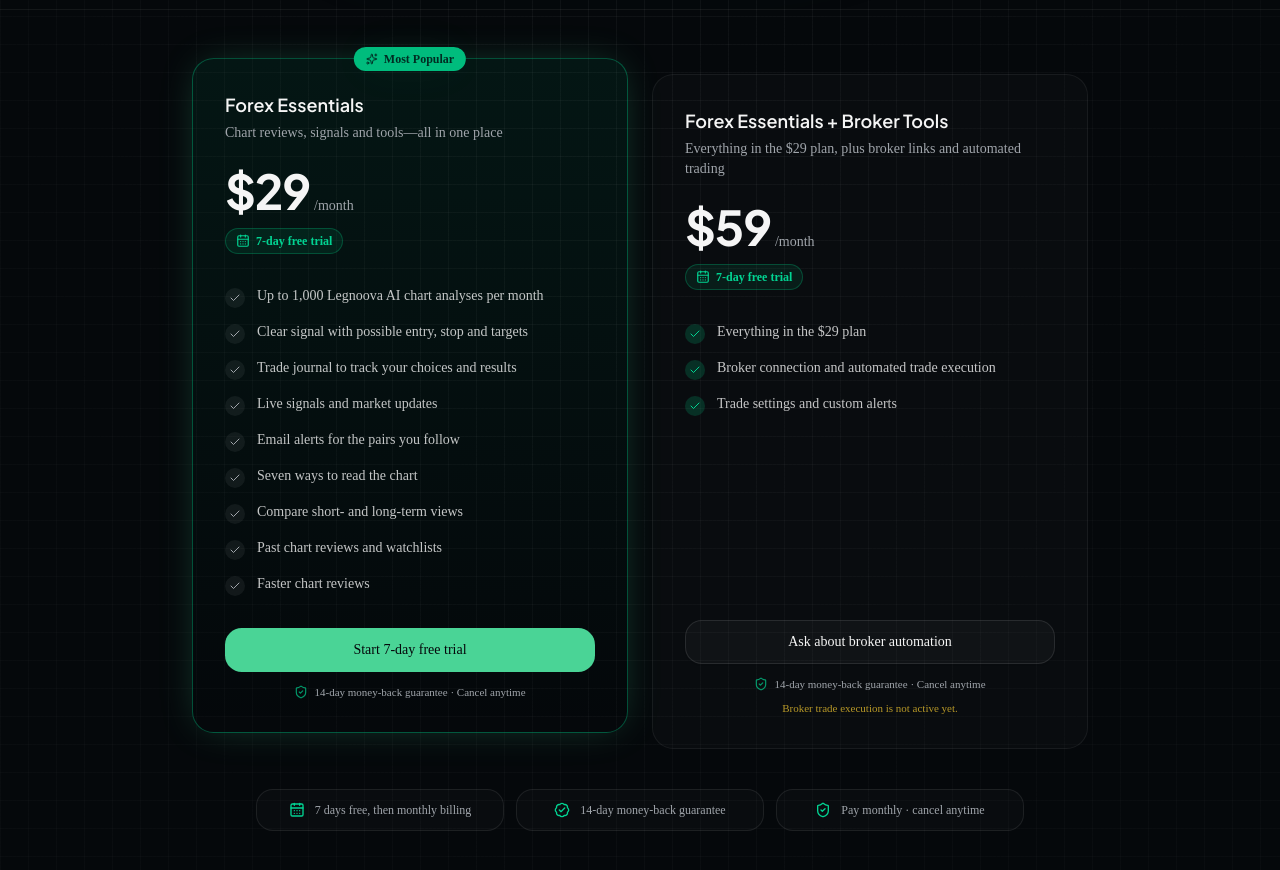
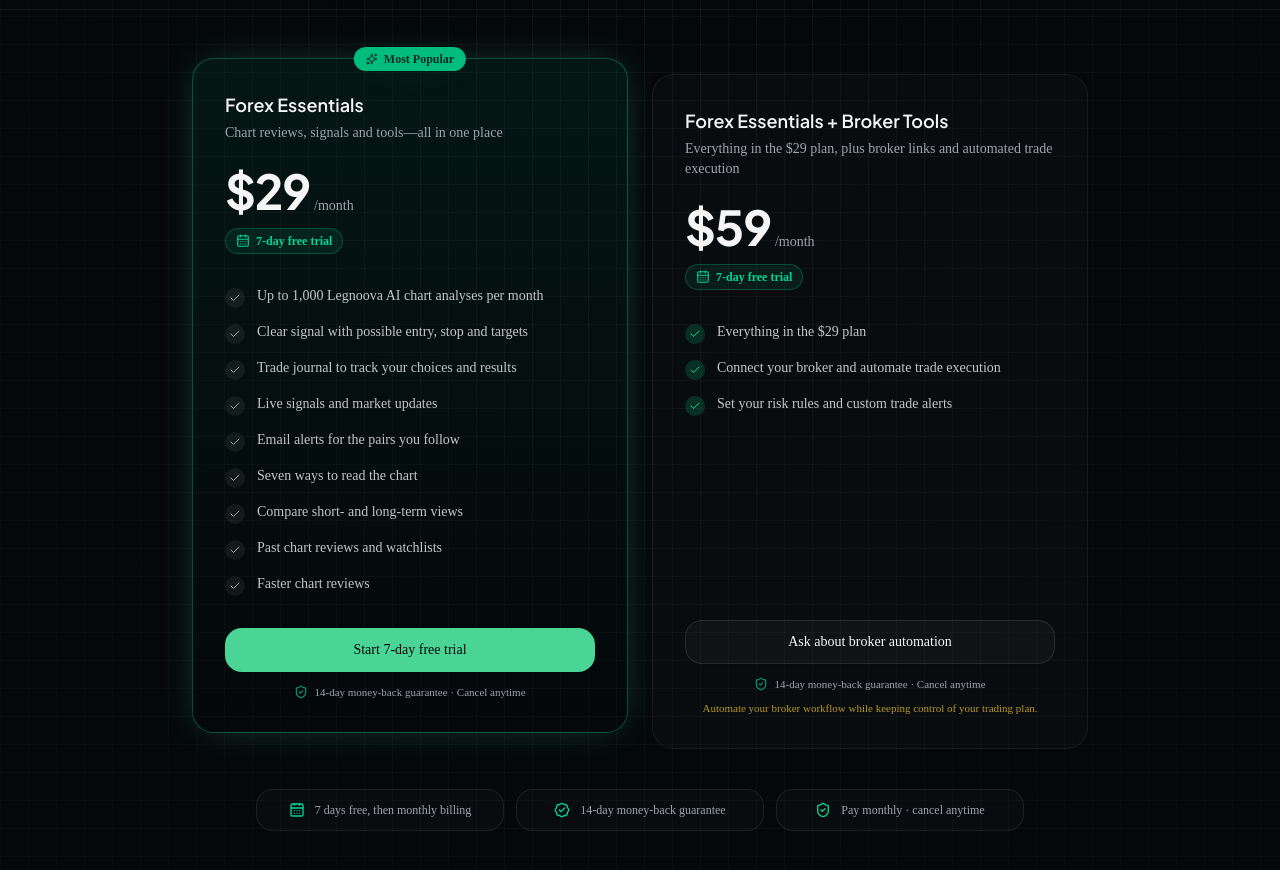
Before and after one commit to Franco-KF/legnoova, a Next.js app: page /pricing in a window 1280 px wide. Shown: the part 460-1330 px from the top of the page. Built offline with nearby package versions, Linux system fonts and the light colour scheme; no server answers.

Commit message:
Update marketing content and dependencies

```diff
--- a/package.json
+++ b/package.json
@@ -14,6 +14,7 @@
     "@aws-sdk/s3-request-presigner": "^3.1124.0",
     "@base-ui/react": "^1.7.0",
     "@google/generative-ai": "^0.24.1",
+    "@vercel/analytics": "^2.0.1",
     "bcryptjs": "^3.0.3",
     "class-variance-authority": "^0.7.1",
     "clsx": "^2.1.1",
--- a/src/app/layout.tsx
+++ b/src/app/layout.tsx
@@ -3,6 +3,7 @@
 import "./globals.css";
 import { Toaster } from "@/components/ui/sonner";
 import { siteConfig, siteUrl } from "@/config/site";
+import { Analytics } from "@vercel/analytics/next";
 
 const geistSans = Geist({
   variable: "--font-geist-sans",
@@ -85,6 +86,7 @@
       <body className="min-h-full flex flex-col bg-background dark">
         {children}
         <Toaster position="top-center" />
+        <Analytics />
       </body>
     </html>
   );
--- a/src/components/marketing/features.tsx
+++ b/src/components/marketing/features.tsx
@@ -95,9 +95,9 @@
   },
   {
     icon: Zap,
-    title: "Automate Your Broker · $59 Plan",
+    title: "Connect Your Broker. Automate Your Trades.",
     description:
-      "Ready to cut out manual steps? The $59 plan is for broker links and automated trade execution. Broker trading is not active yet.",
+      "Link your broker and let Legnoova put your trading plan into action. Get broker automation with the $59 plan, alongside chart reviews, signals and trading tools.",
     accent: "text-amber-400",
     border: "hover:border-amber-500/30",
     tint: "bg-amber-500/10",
@@ -117,7 +117,7 @@
           </h2>
           <p className="mt-4 text-muted-foreground">
             Spend less time searching chats. Check your chart, follow signals
-            and track your plan. Choose the $59 broker automation plan for the next step toward hands-free trading.
+            and track your plan. Automate your broker workflow with the $59 plan.
           </p>
         </div>
 
--- a/src/components/marketing/hero.tsx
+++ b/src/components/marketing/hero.tsx
@@ -21,7 +21,7 @@
           <div className="flex items-center gap-2 rounded-full border border-emerald-500/25 bg-emerald-500/[0.07] px-4 py-1.5">
             <Sparkles className="h-3.5 w-3.5 text-emerald-400" />
             <span className="text-sm text-emerald-300/90">
-              Forex chart analysis · $59 broker automation plan
+              Chart analysis and broker automation · Plans from $29
             </span>
             <span className="hidden h-3.5 w-px bg-emerald-500/30 sm:block" />
             <span className="hidden text-sm font-semibold text-emerald-300 sm:block">
@@ -34,9 +34,9 @@
         <h1
           className="animate-fade-in-up animation-delay-100 mx-auto mt-7 max-w-4xl text-center font-heading text-4xl font-bold leading-[1.1] tracking-tight text-foreground sm:text-5xl md:text-6xl lg:text-7xl"
         >
-          Tired of guessing from group signals?{" "}
+          Read the chart. Automate the trade.{" "}
           <span className="text-gradient-accent bg-gradient-to-r from-emerald-400 via-teal-400 to-cyan-400 bg-clip-text text-transparent">
-            Get a clearer look at your next trade.
+            Trade with less guesswork.
           </span>
         </h1>
 
@@ -44,9 +44,9 @@
         <p
           className="animate-fade-in-up animation-delay-200 mx-auto mt-6 max-w-2xl text-center text-base leading-relaxed text-muted-foreground sm:text-lg md:text-xl"
         >
-          Stop chasing calls across Telegram and forex groups. Share a chart
-          screenshot and get a clear second look at the trend, possible entry,
-          stop and targets—all in one place. Then choose your next move.
+          Stop chasing calls across Telegram and forex groups. Upload a chart
+          for a clear AI review, then connect broker automation to put your
+          trading plan into action—all in one place.
         </p>
 
         {/* CTA buttons */}
@@ -83,7 +83,7 @@
         >
           <div className="flex items-center gap-2 text-sm text-muted-foreground">
             <ShieldCheck className="h-4 w-4 text-emerald-400" />
-            Start simple · Go deeper when you are ready
+            Chart review · Signals · Broker automation
           </div>
           <div className="hidden h-4 w-px bg-white/[0.1] sm:block" />
           <div className="flex items-center gap-2 text-sm text-muted-foreground">
--- a/src/components/marketing/pricing.tsx
+++ b/src/components/marketing/pricing.tsx
@@ -16,9 +16,9 @@
             Get Your Forex Tools for $29.<br className="hidden sm:block" /> Add Broker Tools for $59.
           </h2>
           <p className="mt-4 text-muted-foreground">
-            Get chart reviews, signals and trading tools for $29 a month. Want
-            broker links and automated trading? The $59 plan is built for that.
-            Broker trade execution is not active yet. No plan can promise a profit.
+            Get chart reviews, signals and trading tools for $29 a month. Get
+            broker automation with the $59 plan. Choose the setup that fits how
+            you trade. Trading always carries risk.
           </p>
 
           <div className="mt-6 flex flex-wrap items-center justify-center gap-3">
--- a/src/config/faqs.ts
+++ b/src/config/faqs.ts
@@ -38,7 +38,7 @@
   {
     question: "Does Legnoova automate trades through my broker?",
     answer:
-      "Broker automation is part of the $59 plan, but broker trade execution is not active yet. The current app does not place trades. You stay in control of every decision.",
+      "Yes. The $59 plan includes broker automation. Connect your broker, set your trade rules and let Legnoova automate your trading workflow. Trading involves risk, so set rules that fit your needs and monitor your account.",
   },
   {
     question: "Is the win rate 92%, and will Legnoova make me profitable?",
--- a/src/config/plans.ts
+++ b/src/config/plans.ts
@@ -53,14 +53,14 @@
     name: "Forex Essentials + Broker Tools",
     price: 59,
     period: "/month",
-    tagline: "Everything in the $29 plan, plus broker links and automated trading",
+    tagline: "Everything in the $29 plan, plus broker links and automated trade execution",
     highlight: true,
     trialDays: TRIAL_DAYS,
-    note: "Broker trade execution is not active yet.",
+    note: "Automate your broker workflow while keeping control of your trading plan.",
     features: [
       "Everything in the $29 plan",
-      "Broker connection and automated trade execution",
-      "Trade settings and custom alerts",
+      "Connect your broker and automate trade execution",
+      "Set your risk rules and custom trade alerts",
     ],
     cta: `Start ${TRIAL_DAYS}-day free trial`,
     priceId: process.env.NEXT_PUBLIC_PADDLE_PRICE_BROKER,
--- a/src/config/site.ts
+++ b/src/config/site.ts
@@ -4,7 +4,7 @@
   tagline: "A clearer way to check your forex chart and plan your next move.",
   url: process.env.NEXT_PUBLIC_SITE_URL ?? "https://legnoova.com",
   description:
-    "Check forex charts, see possible trade levels and follow signals in one place. Get a clear second look, not a promise of profit.",
+    "Check forex charts, follow signals and automate broker trades in one place. Choose chart analysis for $29/month or broker automation for $59/month. Trading involves risk.",
   keywords: [
     "forex chart analysis",
     "forex trading tools",
```
Also changed, not shown: 1 other file (tests, documents, lock files or other folders).
